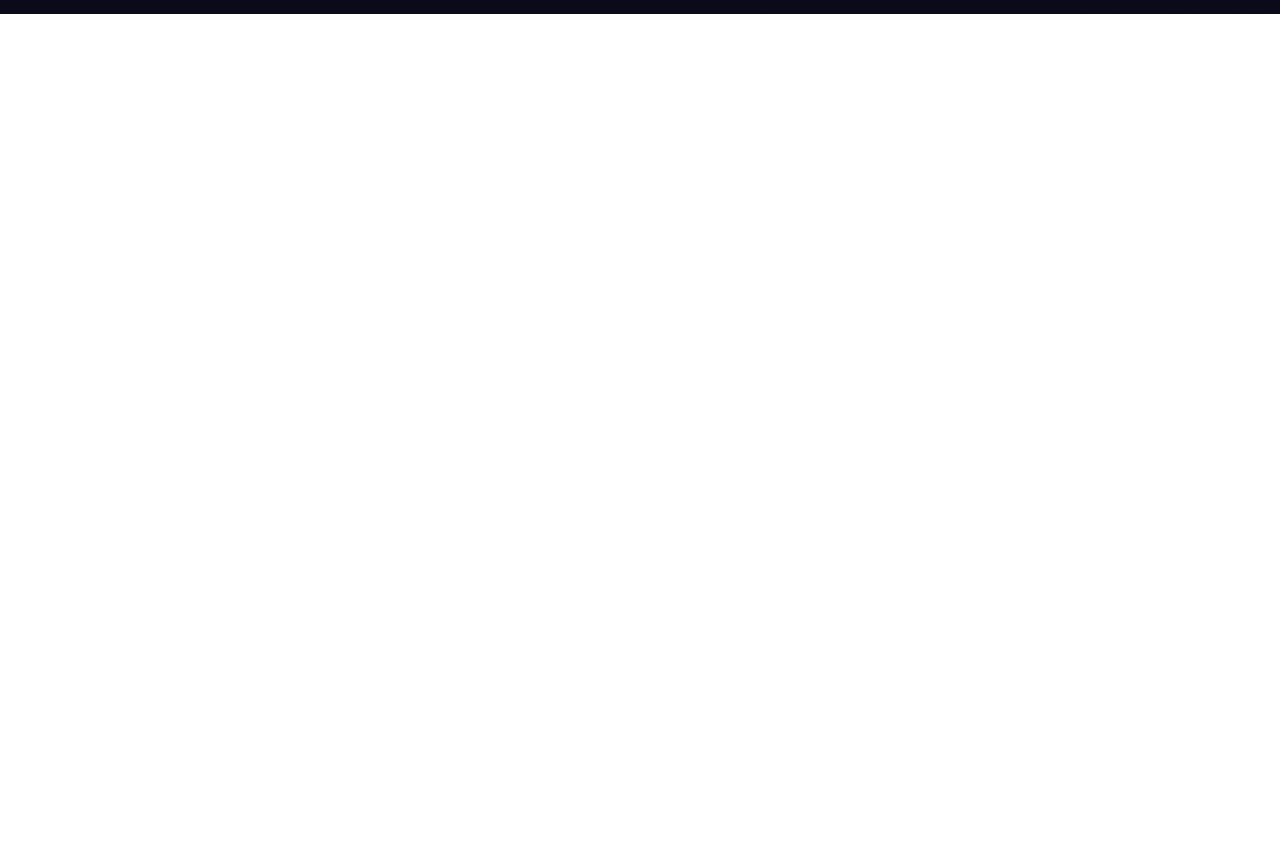
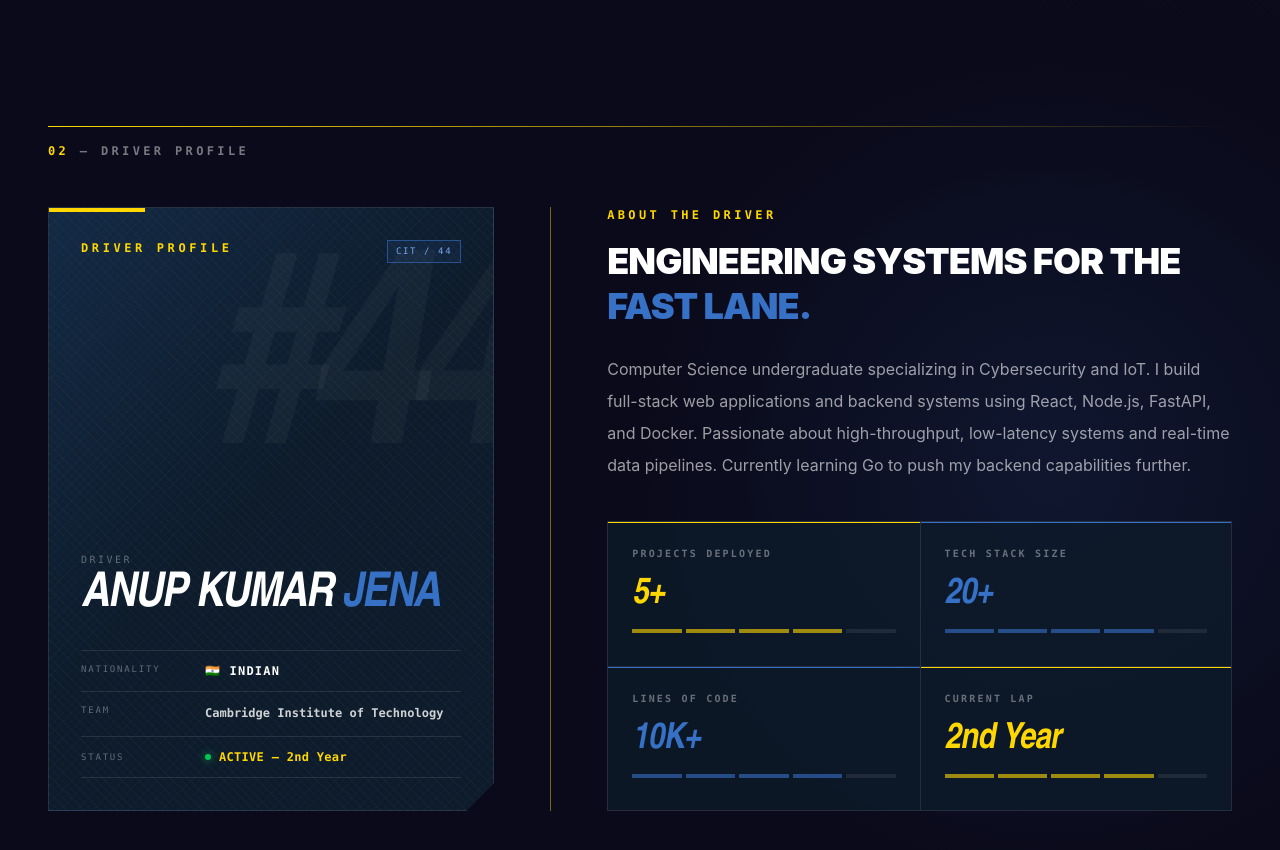
Before and after one commit to AKJenaX/Porfolio, a React app: page / in a window 1280 px wide. Shown: the part 920-1770 px from the top of the page. Before the commit the page ends 934 px from the top, so only its background shows below. Built offline with nearby package versions, Linux system fonts and the light colour scheme; the HTML template or start-up script is replaced by a standard one.

Commit message:
feat: add Driver Profile / About section

```diff
--- a/src/App.jsx
+++ b/src/App.jsx
@@ -1,9 +1,11 @@
 import Hero from './components/Hero'
+import About from './components/About'
 
 export default function App() {
   return (
     <div className="bg-[#0a0a1a] min-h-screen text-white">
       <Hero />
+      <About />
     </div>
   )
 }
--- /dev/null
+++ b/src/components/About.jsx
@@ -0,0 +1,170 @@
+import { useEffect, useRef, useState } from 'react'
+
+const stats = [
+  { label: 'PROJECTS DEPLOYED', value: '5+', accent: '#FFD700' },
+  { label: 'TECH STACK SIZE', value: '20+', accent: '#3671C6' },
+  { label: 'LINES OF CODE', value: '10K+', accent: '#3671C6' },
+  { label: 'CURRENT LAP', value: '2nd Year', accent: '#FFD700' },
+]
+
+function About() {
+  const sectionRef = useRef(null)
+  const [isVisible, setIsVisible] = useState(false)
+
+  useEffect(() => {
+    const section = sectionRef.current
+
+    if (!section || !('IntersectionObserver' in window)) {
+      setIsVisible(true)
+      return undefined
+    }
+
+    const observer = new IntersectionObserver(
+      ([entry]) => {
+        if (entry.isIntersecting) {
+          setIsVisible(true)
+          observer.unobserve(entry.target)
+        }
+      },
+      { threshold: 0.15, rootMargin: '0px 0px -60px' },
+    )
+
+    observer.observe(section)
+
+    return () => observer.disconnect()
+  }, [])
+
+  return (
+    <section
+      ref={sectionRef}
+      id="about"
+      aria-labelledby="about-heading"
+      className={`relative isolate overflow-hidden bg-[#0a0a1a] px-5 py-20 text-white transition-[opacity,transform] duration-1000 ease-out sm:px-8 sm:py-24 lg:px-12 lg:py-28 ${
+        isVisible ? 'translate-y-0 opacity-100' : 'translate-y-10 opacity-0'
+      }`}
+    >
+      <div
+        aria-hidden="true"
+        className="absolute inset-0 bg-[radial-gradient(circle_at_82%_50%,rgba(54,113,198,0.12),transparent_36%)]"
+      />
+
+      <div className="relative mx-auto max-w-7xl">
+        <div className="mb-4 h-px w-full bg-gradient-to-r from-[#FFD700] via-[#FFD700]/55 to-transparent" />
+        <p className="mb-12 font-mono text-[10px] font-bold tracking-[0.28em] text-white/45 uppercase sm:text-xs">
+          <span className="text-[#FFD700]">02</span> — DRIVER PROFILE
+        </p>
+
+        <div className="grid items-stretch gap-10 lg:grid-cols-[minmax(0,0.85fr)_minmax(0,1.15fr)] lg:gap-0">
+          <div className="lg:border-r lg:border-[#FFD700]/45 lg:pr-10 xl:pr-14">
+            <article
+              aria-label="Driver identification card"
+              className="relative h-full min-h-[430px] overflow-hidden border border-white/10 bg-[#0d1b2a] p-6 shadow-[0_24px_70px_rgba(0,0,0,0.35)] sm:p-8"
+              style={{
+                backgroundImage:
+                  'linear-gradient(135deg, rgba(54,113,198,0.17), transparent 48%), repeating-linear-gradient(45deg, rgba(255,255,255,0.025) 0px, rgba(255,255,255,0.025) 1px, transparent 1px, transparent 6px), repeating-linear-gradient(-45deg, rgba(54,113,198,0.045) 0px, rgba(54,113,198,0.045) 1px, transparent 1px, transparent 6px)',
+                clipPath: 'polygon(0 0, 100% 0, 100% calc(100% - 28px), calc(100% - 28px) 100%, 0 100%)',
+              }}
+            >
+              <div aria-hidden="true" className="absolute top-0 left-0 h-1 w-24 bg-[#FFD700]" />
+              <div
+                aria-hidden="true"
+                className="absolute -right-2 top-10 select-none text-[clamp(10rem,23vw,17rem)] leading-none font-black italic tracking-[-0.09em] text-white/[0.035]"
+                style={{ fontFamily: "'Arial Narrow', Impact, sans-serif" }}
+              >
+                #44
+              </div>
+
+              <div className="relative flex h-full flex-col">
+                <div className="flex items-start justify-between gap-4">
+                  <p className="font-mono text-[10px] font-bold tracking-[0.3em] text-[#FFD700] uppercase sm:text-xs">
+                    Driver Profile
+                  </p>
+                  <span className="border border-[#3671C6]/60 bg-[#3671C6]/10 px-2 py-1 font-mono text-[9px] tracking-[0.18em] text-[#75a7ed] uppercase">
+                    CIT / 44
+                  </span>
+                </div>
+
+                <div className="mt-auto pt-28">
+                  <p className="mb-2 font-mono text-[10px] tracking-[0.25em] text-white/35 uppercase">Driver</p>
+                  <h2
+                    id="about-heading"
+                    className="max-w-md text-4xl leading-[0.9] font-black italic tracking-[-0.035em] uppercase sm:text-5xl"
+                    style={{ fontFamily: "'Arial Narrow', 'Roboto Condensed', Impact, sans-serif" }}
+                  >
+                    ANUP KUMAR <span className="text-[#3671C6]">JENA</span>
+                  </h2>
+
+                  <dl className="mt-8 divide-y divide-white/10 border-y border-white/10 font-mono text-xs">
+                    <div className="grid grid-cols-[7rem_1fr] gap-3 py-3">
+                      <dt className="text-[9px] tracking-[0.2em] text-white/35 uppercase">Nationality</dt>
+                      <dd className="font-bold tracking-[0.1em]">🇮🇳 INDIAN</dd>
+                    </div>
+                    <div className="grid grid-cols-[7rem_1fr] gap-3 py-3">
+                      <dt className="text-[9px] tracking-[0.2em] text-white/35 uppercase">Team</dt>
+                      <dd className="font-bold leading-relaxed text-white/80">Cambridge Institute of Technology</dd>
+                    </div>
+                    <div className="grid grid-cols-[7rem_1fr] items-center gap-3 py-3">
+                      <dt className="text-[9px] tracking-[0.2em] text-white/35 uppercase">Status</dt>
+                      <dd className="flex items-center gap-2 font-bold tracking-wide text-[#FFD700]">
+                        <span className="h-1.5 w-1.5 rounded-full bg-green-500 shadow-[0_0_8px_rgba(34,197,94,0.8)]" />
+                        ACTIVE — 2nd Year
+                      </dd>
+                    </div>
+                  </dl>
+                </div>
+              </div>
+            </article>
+          </div>
+
+          <div className="flex flex-col justify-center lg:pl-10 xl:pl-14">
+            <p className="font-mono text-[10px] font-bold tracking-[0.28em] text-[#FFD700] uppercase sm:text-xs">
+              About the driver
+            </p>
+            <h3 className="mt-4 max-w-2xl text-3xl leading-tight font-black tracking-[-0.025em] uppercase sm:text-4xl">
+              Engineering systems for the <span className="text-[#3671C6]">fast lane.</span>
+            </h3>
+            <p className="mt-6 max-w-3xl text-sm leading-7 text-white/60 sm:text-base sm:leading-8">
+              Computer Science undergraduate specializing in Cybersecurity and IoT. I build full-stack web
+              applications and backend systems using React, Node.js, FastAPI, and Docker. Passionate about
+              high-throughput, low-latency systems and real-time data pipelines. Currently learning Go to push my
+              backend capabilities further.
+            </p>
+
+            <div className="mt-10 grid grid-cols-2 border border-white/10 bg-[#0d1b2a]/80">
+              {stats.map(({ label, value, accent }, index) => (
+                <div
+                  key={label}
+                  className={`relative min-h-32 overflow-hidden p-4 sm:min-h-36 sm:p-6 ${
+                    index % 2 ? 'border-l border-white/10' : ''
+                  } ${index > 1 ? 'border-t border-white/10' : ''}`}
+                >
+                  <span className="absolute inset-x-0 top-0 h-px" style={{ backgroundColor: accent }} />
+                  <p className="font-mono text-[8px] font-bold tracking-[0.18em] text-white/38 uppercase sm:text-[10px] sm:tracking-[0.22em]">
+                    {label}
+                  </p>
+                  <p
+                    className="mt-4 text-3xl leading-none font-black italic tracking-tight sm:text-4xl"
+                    style={{ color: accent, fontFamily: "'Arial Narrow', Impact, sans-serif" }}
+                  >
+                    {value}
+                  </p>
+                  <div className="mt-4 flex items-center gap-1" aria-hidden="true">
+                    {[0, 1, 2, 3, 4].map((bar) => (
+                      <span
+                        key={bar}
+                        className="h-1 flex-1"
+                        style={{ backgroundColor: bar < 4 ? `${accent}99` : 'rgba(255,255,255,0.08)' }}
+                      />
+                    ))}
+                  </div>
+                </div>
+              ))}
+            </div>
+          </div>
+        </div>
+      </div>
+    </section>
+  )
+}
+
+export default About
```
